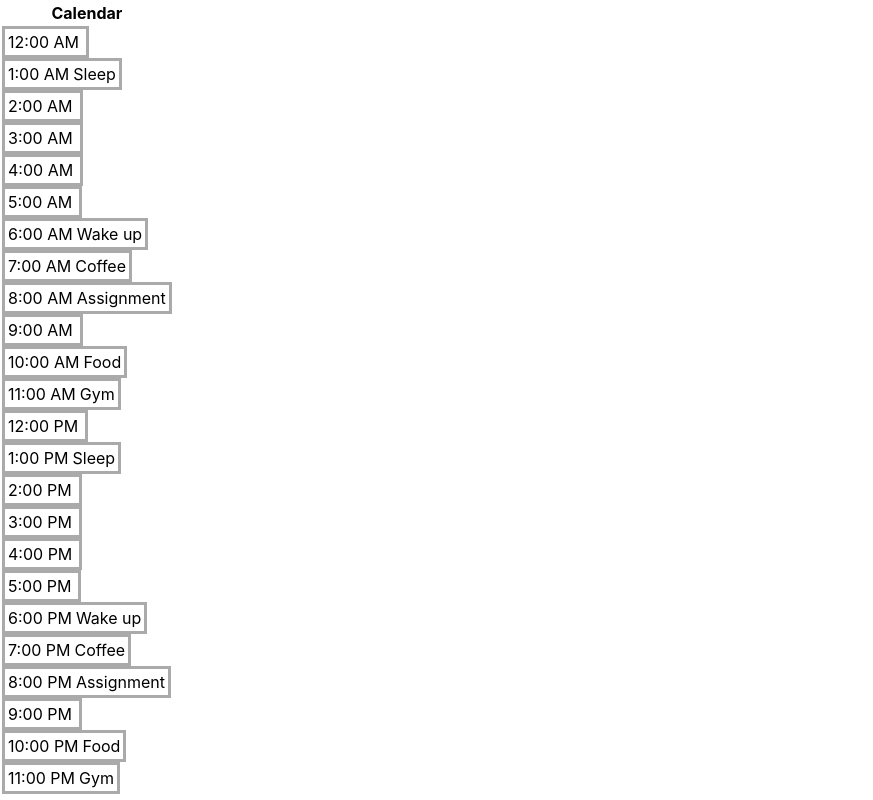
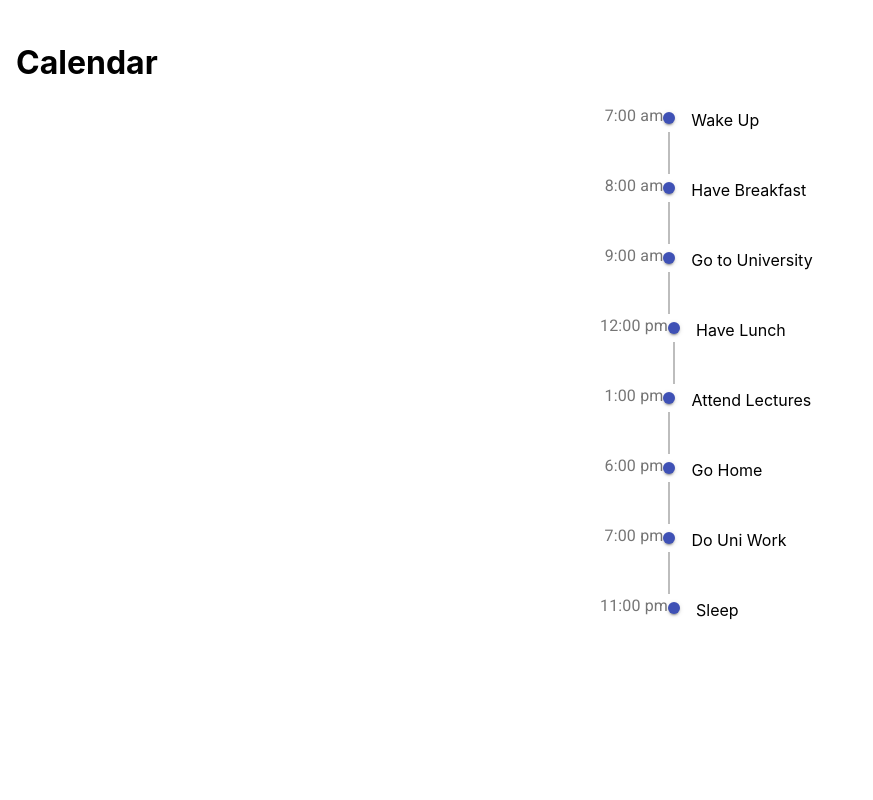
Before and after one commit to UOA-SE701-Group3-2021/3Lancers, a React (Create React App) app in the folder telos-frontend/: page / in a window 1280 px wide. Shown: the whole page, without its empty margins (0-873 px from the left). Built offline with nearby package versions, Linux system fonts and the light colour scheme.

Commit message:
Basic timeline of events working

```diff
--- a/telos-frontend/package.json
+++ b/telos-frontend/package.json
@@ -5,6 +5,7 @@
   "dependencies": {
     "@material-ui/core": "^4.11.3",
     "@material-ui/icons": "^4.11.2",
+    "@material-ui/lab": "^4.0.0-alpha.57",
     "@testing-library/jest-dom": "^5.11.9",
     "@testing-library/react": "^11.2.5",
     "@testing-library/user-event": "^12.8.3",
@@ -15,8 +16,11 @@
     "react": "^17.0.1",
     "react-big-calendar": "^0.33.2",
     "react-bootstrap": "^1.5.2",
+    "react-custom-table": "^1.1.0",
     "react-dom": "^17.0.1",
     "react-scripts": "4.0.3",
+    "react-timeline-scribble": "^1.0.14",
+    "react-variable-width-grid": "^0.0.4",
     "web-vitals": "^1.1.1"
   },
   "scripts": {
--- a/telos-frontend/src/components/calendar/JournalCalendar.jsx
+++ b/telos-frontend/src/components/calendar/JournalCalendar.jsx
@@ -1,58 +1,98 @@
 // import {useState, useEffect} from "react";
 import 'bootstrap/dist/css/bootstrap-grid.min.css';
-import * as ReactBootStrap from "react-bootstrap"
+// import * as ReactBootStrap from 'react-bootstrap';
+// import ReactDOM from 'react-dom';
+import Timeline from '@material-ui/lab/Timeline';
+import TimelineItem from '@material-ui/lab/TimelineItem';
+import TimelineSeparator from '@material-ui/lab/TimelineSeparator';
+import TimelineConnector from '@material-ui/lab/TimelineConnector';
+import TimelineContent from '@material-ui/lab/TimelineContent';
+import TimelineDot from '@material-ui/lab/TimelineDot';
+import Typography from '@material-ui/core/Typography';
 
-let times;
-const JournalCalendar = () => {
-    times = [
-        {time: "12:00 AM", activity: ""},
-        {time: "1:00 AM", activity: "Sleep"},
-        {time: "2:00 AM", activity: ""},
-        {time: "3:00 AM", activity: ""},
-        {time: "4:00 AM", activity: ""},
-        {time: "5:00 AM", activity: ""},
-        {time: "6:00 AM", activity: "Wake up"},
-        {time: "7:00 AM", activity: "Coffee"},
-        {time: "8:00 AM", activity: "Assignment"},
-        {time: "9:00 AM", activity: ""},
-        {time: "10:00 AM", activity: "Food"},
-        {time: "11:00 AM", activity: "Gym"},
-        {time: "12:00 PM", activity: ""},
-        {time: "1:00 PM", activity: "Sleep"},
-        {time: "2:00 PM", activity: ""},
-        {time: "3:00 PM", activity: ""},
-        {time: "4:00 PM", activity: ""},
-        {time: "5:00 PM", activity: ""},
-        {time: "6:00 PM", activity: "Wake up"},
-        {time: "7:00 PM", activity: "Coffee"},
-        {time: "8:00 PM", activity: "Assignment"},
-        {time: "9:00 PM", activity: ""},
-        {time: "10:00 PM", activity: "Food"},
-        {time: "11:00 PM", activity: "Gym"},
-    ]
-    // eslint-disable-next-line no-shadow
-    const renderTable = (times, index) => (
-        <table style={{"borderWidth":"3px", 'borderColor':"#aaaaaa", 'borderStyle':'solid'}}>
-            <tr key={index}>
-                <td>{times.time}</td>
-                <td>{times.activity}</td>
-            </tr>
-        </table>
-
-        )
-return(
-        <div>
-            <ReactBootStrap.Table striped bordered hover size="sm">
-                <thead>
-                <tr>
-                    <th>Calendar</th>
-                </tr>
-                </thead>
-                <tbody>
-                {times.map(renderTable)}
-                </tbody>
-            </ReactBootStrap.Table>
-        </div>
-);
+export default function BasicTimeline() {
+  return (
+    <Timeline align="left">
+      <h1>Calendar</h1>
+      <TimelineItem>
+        <Typography variant="body1" color="textSecondary">
+          7:00 am
+        </Typography>
+        <TimelineSeparator>
+          <TimelineDot color="primary" />
+          <TimelineConnector />
+        </TimelineSeparator>
+        <TimelineContent>Wake Up</TimelineContent>
+      </TimelineItem>
+      <TimelineItem>
+        <Typography variant="body1" color="textSecondary">
+          8:00 am
+        </Typography>
+        <TimelineSeparator>
+          <TimelineDot color="primary" />
+          <TimelineConnector />
+        </TimelineSeparator>
+        <TimelineContent>Have Breakfast</TimelineContent>
+      </TimelineItem>
+      <TimelineItem>
+        <Typography variant="body1" color="textSecondary">
+          9:00 am
+        </Typography>
+        <TimelineSeparator>
+          <TimelineDot color="primary" />
+          <TimelineConnector />
+        </TimelineSeparator>
+        <TimelineContent>Go to University</TimelineContent>
+      </TimelineItem>
+      <TimelineItem>
+        <Typography variant="body1" color="textSecondary">
+          12:00 pm
+        </Typography>
+        <TimelineSeparator>
+          <TimelineDot color="primary" />
+          <TimelineConnector />
+        </TimelineSeparator>
+        <TimelineContent>Have Lunch</TimelineContent>
+      </TimelineItem>
+      <TimelineItem>
+        <Typography variant="body1" color="textSecondary">
+          1:00 pm
+        </Typography>
+        <TimelineSeparator>
+          <TimelineDot color="primary" />
+          <TimelineConnector />
+        </TimelineSeparator>
+        <TimelineContent>Attend Lectures</TimelineContent>
+      </TimelineItem>
+      <TimelineItem>
+        <Typography variant="body1" color="textSecondary">
+          6:00 pm
+        </Typography>
+        <TimelineSeparator>
+          <TimelineDot color="primary" />
+          <TimelineConnector />
+        </TimelineSeparator>
+        <TimelineContent>Go Home</TimelineContent>
+      </TimelineItem>
+      <TimelineItem>
+        <Typography variant="body1" color="textSecondary">
+          7:00 pm
+        </Typography>
+        <TimelineSeparator>
+          <TimelineDot color="primary" />
+          <TimelineConnector />
+        </TimelineSeparator>
+        <TimelineContent>Do Uni Work</TimelineContent>
+      </TimelineItem>
+      <TimelineItem>
+        <Typography variant="body1" color="textSecondary">
+          11:00 pm
+        </Typography>
+        <TimelineSeparator>
+          <TimelineDot color="primary" />
+        </TimelineSeparator>
+        <TimelineContent>Sleep</TimelineContent>
+      </TimelineItem>
+    </Timeline>
+  );
 }
-export default JournalCalendar;
```
Also changed, not shown: 1 other file (tests, documents, lock files or other folders).
